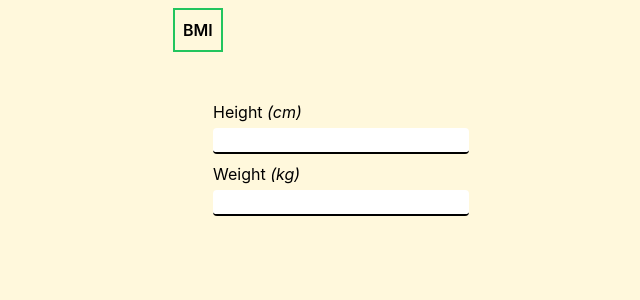
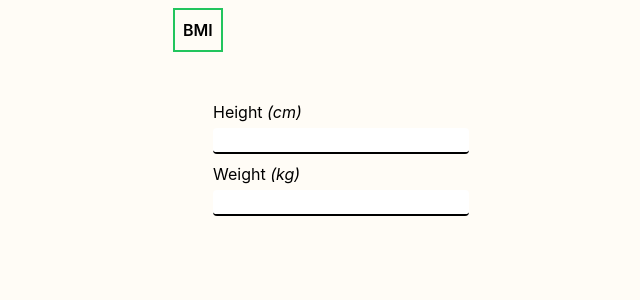
Before and after one commit to Klaymant/nutrimate, a React (Create React App) app: page / in a window 1280 px wide. Shown: the top 300 px of the page, without its empty margins (299-939 px from the left). Built offline with nearby package versions, Linux system fonts and the light colour scheme.

Commit message:
Changed body's background color

```diff
--- a/src/index.css
+++ b/src/index.css
@@ -9,7 +9,7 @@ body {
     sans-serif;
   -webkit-font-smoothing: antialiased;
   -moz-osx-font-smoothing: grayscale;
-  background: #FFF8DC;
+  background: #FFFCF6;
 }
 
 code {
```
